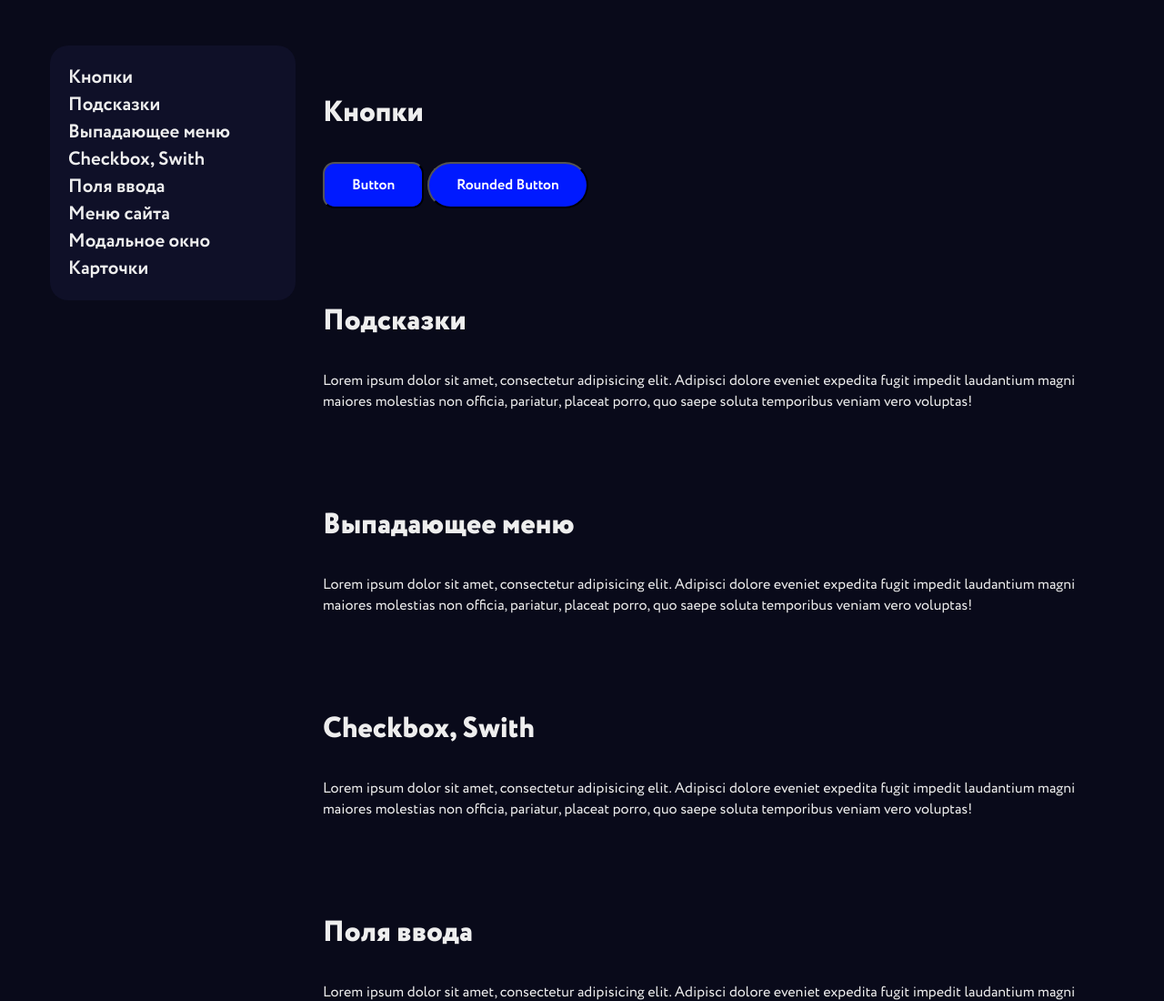
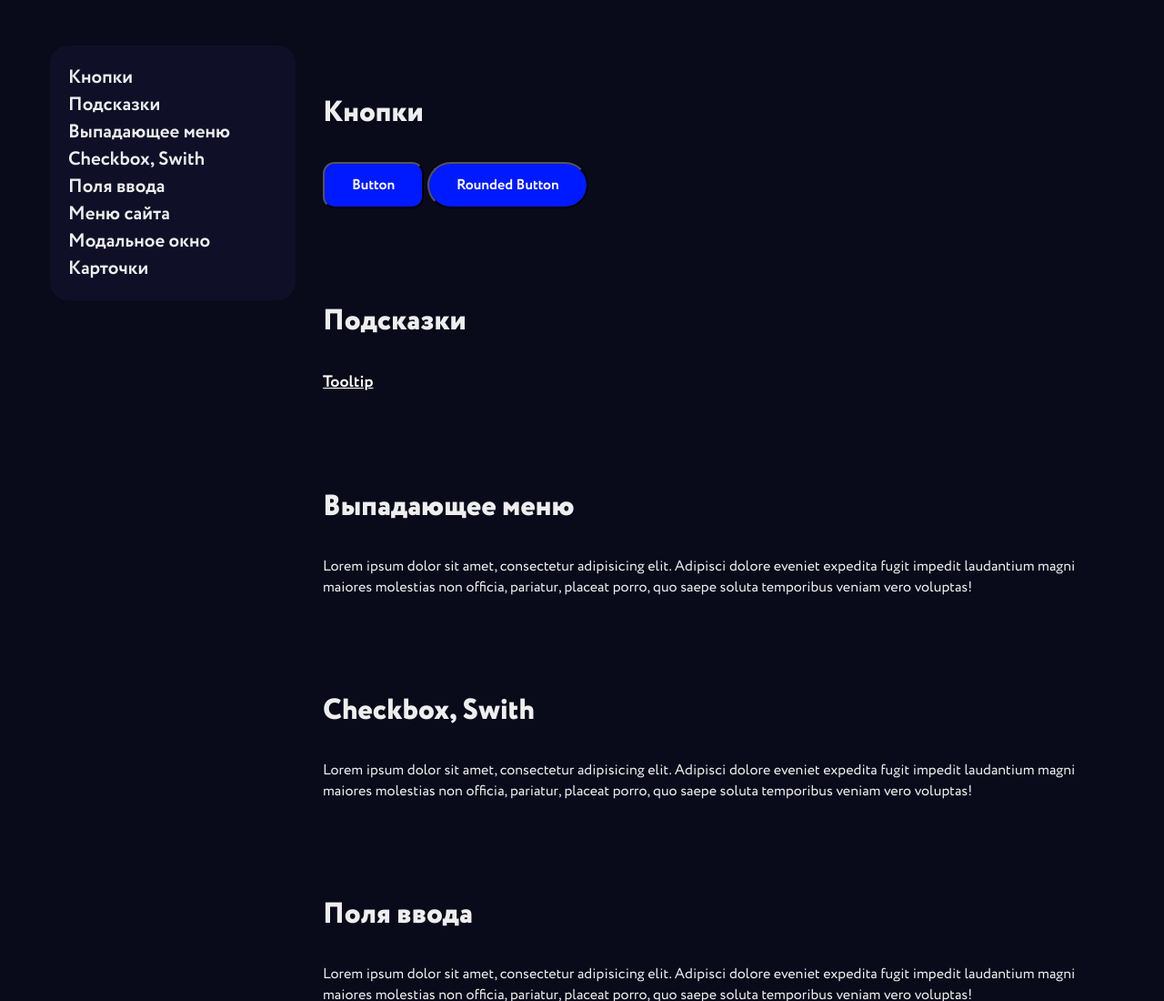
Before and after one commit to Artsiom-Mazurkevich/lessons-html-and-css, a plain HTML site: page ui_components/index.html in a window 1280 px wide. Shown: the top 1100 px of the page at 91% size. Drawn offline with Linux system fonts and the light colour scheme.

Commit message:
practice UI / tooltip

```diff
--- a/ui_components/index.html
+++ b/ui_components/index.html
@@ -41,9 +41,7 @@
         </section>
         <section id="tooltips" class="section">
             <h2 class="title">Подсказки</h2>
-            Lorem ipsum dolor sit amet, consectetur adipisicing elit. Adipisci dolore eveniet expedita fugit impedit
-            laudantium magni maiores molestias non officia, pariatur, placeat porro, quo saepe soluta temporibus veniam
-            vero voluptas!
+            <span class="tooltip" data-tooltip="some tooltip text">Tooltip</span>
         </section>
         <section id="dropdowns" class="section">
             <h2 class="title">Выпадающее меню</h2>
--- /dev/null
+++ b/ui_components/parts/_tooltip.css
@@ -0,0 +1,44 @@
+.tooltip {
+    font-size: 18px;
+    font-weight: 700;
+    color: #fff;
+    text-decoration: underline;
+    transition: color 150ms ease-in-out;
+    cursor: help;
+}
+
+.tooltip:hover {
+    color: #f73164;
+    text-decoration: none;
+}
+
+[data-tooltip] {
+    position: relative
+}
+
+[data-tooltip]:before {
+    content: attr(data-tooltip);
+    color: #fff;
+    position: absolute;
+    left: calc(100% + 13px);
+    top: 50%;
+    transform: translateY(-50%);
+    background-color: #16182D;
+    border-radius: 10px;
+    padding: 10px 20px;
+    min-width: 220px;
+    max-width: 250px;
+    font-size: 14px;
+    line-height: 17px;
+    font-weight: 400;
+    z-index: -1;
+    opacity: 0;
+    visibility: hidden;
+    transition: all 150ms ease-in-out;
+}
+[data-tooltip]:hover:before {
+    z-index: 100;
+    opacity: 1;
+    visibility: visible;
+    left: calc(100% + 18px);
+}
--- a/ui_components/style.css
+++ b/ui_components/style.css
@@ -9,3 +9,4 @@
 @import "parts/_section.css";
 @import 'parts/_title.css';
 @import "parts/_btn.css";
+@import "parts/_tooltip.css";
```
